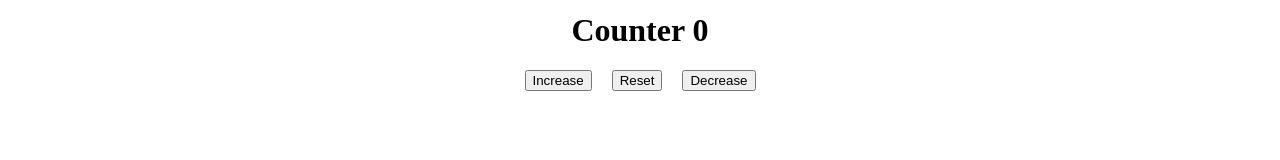
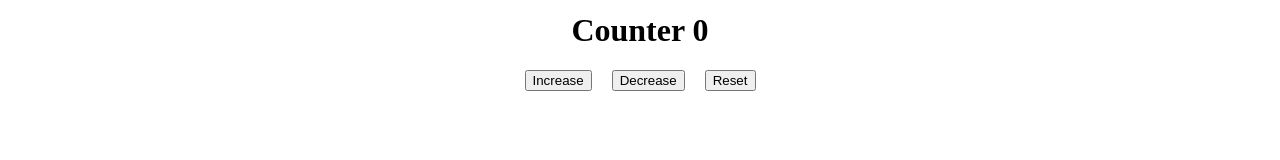
Before and after one commit to Tausifqureshi/React_Revision, a React (Vite) app: page / in a window 1280 px wide. Shown: the part 137-297 px from the top of the page. Built offline with nearby package versions, Linux system fonts and the light colour scheme.

Commit message:
useReducer

```diff
--- a/src/useReducer-Hook/ExampleUseReducer.jsx
+++ b/src/useReducer-Hook/ExampleUseReducer.jsx
@@ -14,6 +14,7 @@ function ExampleUseReducer() {
   const decreaseHandle = () => {
     setCounter(counter - 1);
   };
+
   return (
     <div>
       <h1>Application</h1>
@@ -22,11 +23,13 @@ function ExampleUseReducer() {
         <button style={{ margin: "0 10px" }} onClick={increaseHandle}>
           Increase
         </button>
+
+        <button style={{ margin: "0 10px" }} onClick={decreaseHandle}>
+          Decrease
+        </button>
+
         <button style={{ margin: "0 10px" }} onClick={resetHandle}>
           Reset
-        </button>
-        <button style={{ margin: "0 10px" }} onClick={decreaseHandle}>
-          Decrease
         </button>
       </div>
     </div>
```
